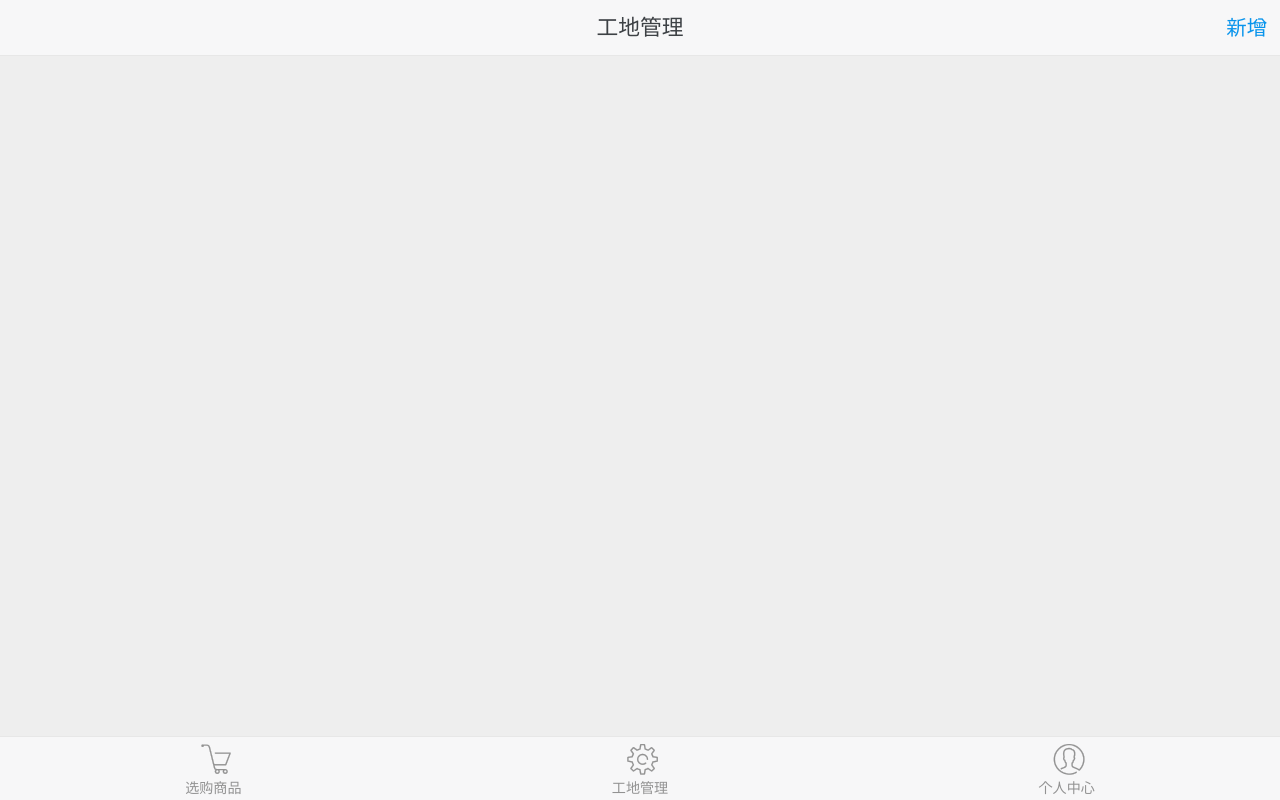
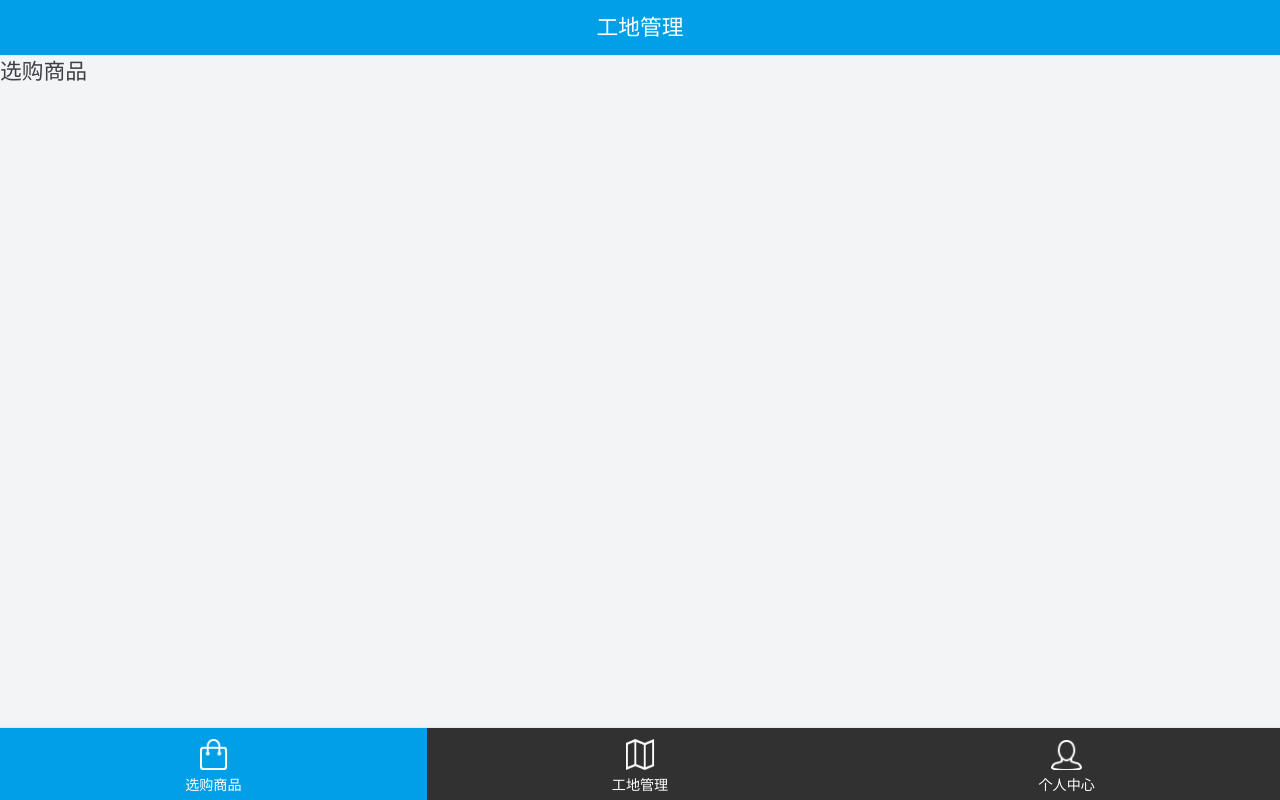
Before and after one commit to catxii/ybg-ued, a plain HTML site: page mui-ybg/mall.html in a window 1280 px wide. Drawn offline with Linux system fonts and the light colour scheme.

Commit message:
修改公共样式

```diff
--- /dev/null
+++ b/mui-ybg/css/base.less
@@ -0,0 +1,70 @@
+/*云包公公共样式*/
+
+@font-face {
+    font-family: "iconfont-sm";
+
+    src: url('../libs/sui/fonts/ratchicons.eot');
+    src: url('../libs/sui/fonts/ratchicons.eot?#iefix') format('embedded-opentype'), /* IE6-IE8 */
+    url('../libs/sui/fonts/ratchicons.woff') format('woff'), /* chrome、firefox */
+    url('../libs/sui/fonts/ratchicons.ttf') format('truetype'), /* chrome、firefox、opera、Safari, Android, iOS 4.2+*/
+    url('../libs/sui/fonts/ratchicons.svg#iconfont') format('svg');
+
+    /* IE9*/
+    /* iOS 4.1- */
+}
+
+// 颜色参数-功能性划分
+@background-content-color:#f3f4f6; //背景内容区域颜色
+@default-color:#009fe8; //通用颜色，用于通用的按钮背景颜色，云包公项目为该色值的蓝色
+@opposite-dark-color:#fff; //反差深色的背景的浅色字体类用色
+
+// 颜色种类划分
+@black:#313131;
+
+
+/*公共区域-内容content区域*/
+.content {
+    background: @background-content-color;
+}
+
+/*公共区域-底部导航*/
+.bar-tab {
+    background: @black;
+    height: auto;
+    .tab-item {
+        padding-top: 8px;
+        padding-bottom: 8px;
+        &.current {
+            background: @default-color;
+        }
+        .tab-label {
+            color: @opposite-dark-color;
+        }
+    }
+}
+
+/*公共区域-顶部导航*/
+.bar-nav {
+    background: @default-color;
+    .title {
+        color: @opposite-dark-color;
+    }
+}
+
+/*图标定义*/
+.bar-tab {
+    .icon {
+	display: block;
+    margin: 0 auto 5px;
+    background-size: 100%;
+        &.icon-cart-white {
+            background-image: url(../img/ico-mall-white.png);
+        }
+        &.icon-address-white {
+            background-image: url(../img/ico-address-white.png);
+        }
+        &.icon-me-white {
+            background-image: url(../img/ico-porfiles-white.png);
+        }
+    }
+}
--- a/mui-ybg/mall.html
+++ b/mui-ybg/mall.html
@@ -11,31 +11,28 @@
 <body>
 	<!-- 顶部标题 -->
 	<header class="bar bar-nav">
-	  <button class="button button-link pull-right">
-	    新增
-	  </button>
 	  <h1 class="title">工地管理</h1>
 	</header>
 
 	<!-- 底部导航栏 -->
 	<nav class="bar bar-tab">
-	  <a class="tab-item" href="mall.html">
-	    <span class="icon icon-cart"></span>
+	  <a class="tab-item current" href="mall.html">
+	    <span class="icon icon-cart-white"></span>
 	    <span class="tab-label">选购商品</span>
 	  </a>
-	  <a class="tab-item" href="index-address.html">
-	    <span class="icon icon-settings"></span>
+	  <a class="tab-item" data-transition="slide-in" href="index-address.html">
+	    <span class="icon icon-address-white"></span>
 	    <span class="tab-label">工地管理</span>
 	  </a>
-	  <a class="tab-item" href="me.html">
-	    <span class="icon icon-me"></span>
+	  <a class="tab-item" data-transition="slide-in" href="me.html">
+	    <span class="icon icon-me-white"></span>
 	    <span class="tab-label">个人中心</span>
 	  </a>
 	</nav>
 
 	<!-- 页面内容区域 -->
-	<div class="content">
-
+	<div class="content" id="mall">
+	    选购商品
 	</div>
 
 	<script type='text/javascript' src='libs/sui/js/zepto.min.js' charset='utf-8'></script>
```
Also changed, not shown: mui-ybg/index-address.html (+8 -8 lines), mui-ybg/me.html (+6 -9 lines), mui-ybg/css/base.css.
